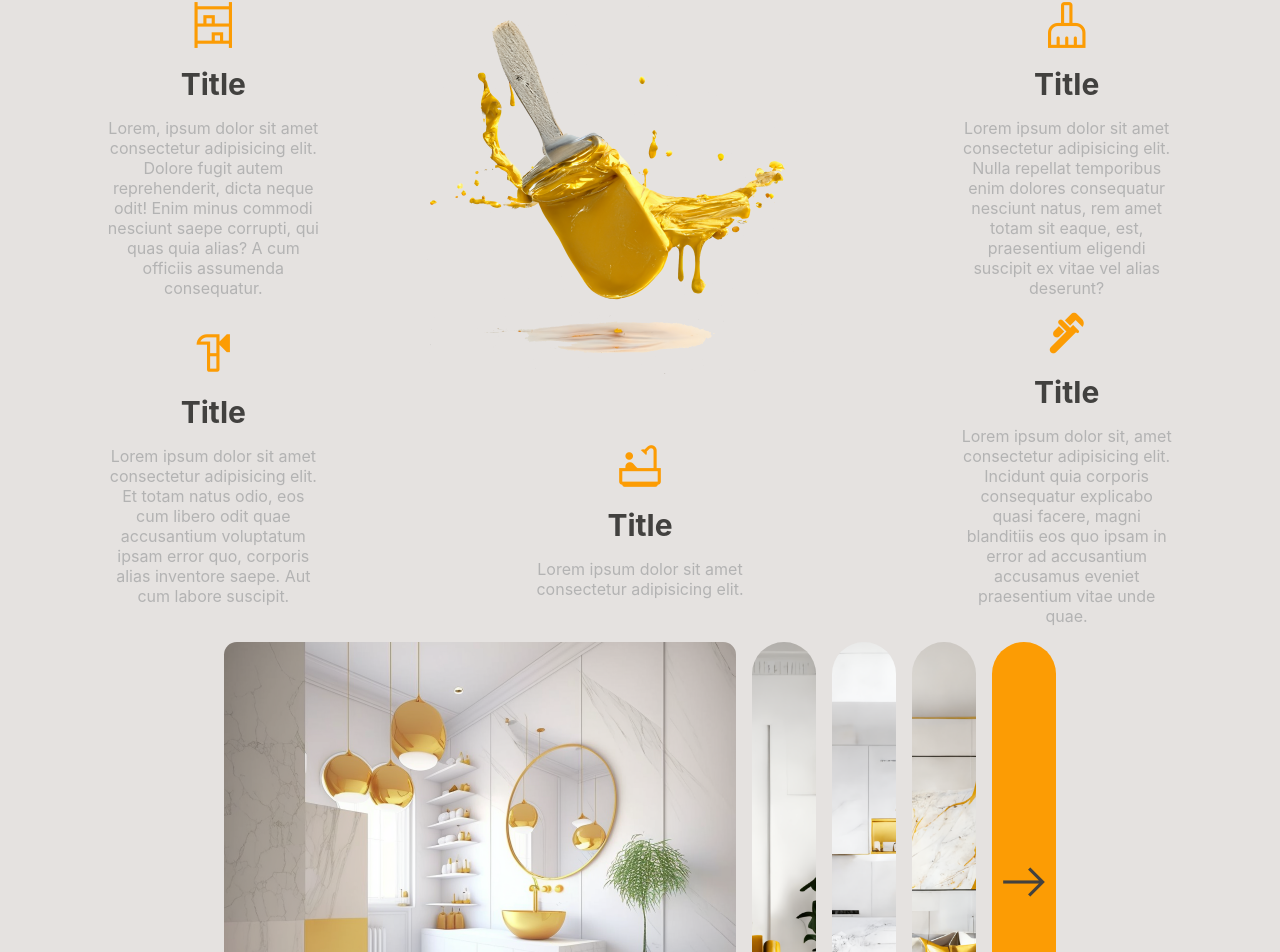
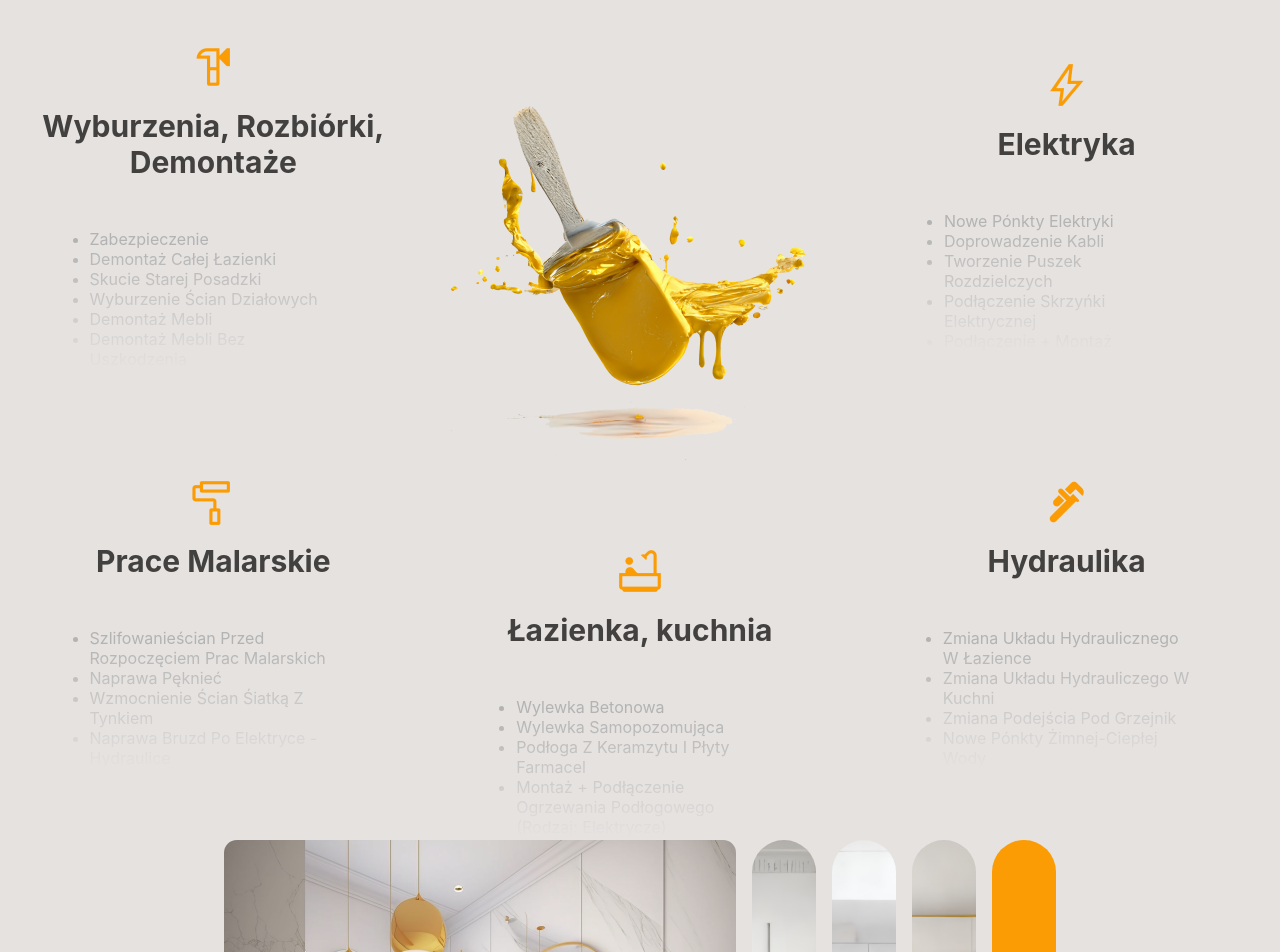
Before and after one commit to Collert/Comfort-Lux-norev, a React (Create React App) app: page / in a window 1280 px wide. Shown: the part 746-1698 px from the top of the page. Built offline with nearby package versions, Linux system fonts and the light colour scheme.

Commit message:
Put actual text into sections

```diff
--- a/src/components/FloatingBullets.jsx
+++ b/src/components/FloatingBullets.jsx
@@ -6,42 +6,161 @@ export default function FloatingBullets () {
             <div className="bullet-column">
                 <div className="floating-bullet">
                     <div className="wrapper">
-                        <div><span className="material-symbols-outlined">shelves</span></div>
-                        <div><h3>Title</h3></div>
-                        <div><p>Lorem, ipsum dolor sit amet consectetur adipisicing elit. Dolore fugit autem reprehenderit, dicta neque odit! Enim minus commodi nesciunt saepe corrupti, qui quas quia alias? A cum officiis assumenda consequatur.</p></div>
+                        <div><span className="material-symbols-outlined">hardware</span></div>
+                        <div><h3>Wyburzenia, Rozbiórki, Demontaże</h3></div>
+                        <div>
+                            <ul>
+                                <li>Zabezpieczenie</li>
+                                <li>Demontaż Całej Łazienki</li>
+                                <li>Skucie Starej Posadzki</li>
+                                <li>Wyburzenie Ścian Działowych</li>
+                                <li>Demontaż Mebli</li>
+                                <li>Demontaż Mebli Bez Uszkodzenia</li>
+                                <li>Demontaż Glazury - Terakoty</li>
+                                <li>Zerwanie Starej Farby</li>
+                                <li>Zerwanie Tynków</li>
+                                <li>Poszerzenie Otworów W Ścianach</li>
+                                <li>Demontaż Deski Podłogowej</li>
+                                <li>Demontaż Paneli</li>
+                                <li>Demontaż Sufitu Podwieszanego</li>
+                                <li>Demontaż Drzwi</li>
+                                <li>Demontaż Futryn</li>
+                                <li>Demontaż Płyt GK Ze Ścian</li>
+                                <li>Demontaż Karniszy</li>
+                                <li>Demontaż Lamp</li>
+                                <li>Zerwanie Tapet</li>
+                                <li>Wynos Gruzu</li>
+                                <li>Kontener Na Gruz</li>
+                            </ul>
+                        </div>
                     </div>
                 </div>
                 <div className="floating-bullet">
                     <div className="wrapper">
-                        <div><span className="material-symbols-outlined">hardware</span></div>
-                        <div><h3>Title</h3></div>
-                        <div><p>Lorem ipsum dolor sit amet consectetur adipisicing elit. Et totam natus odio, eos cum libero odit quae accusantium voluptatum ipsam error quo, corporis alias inventore saepe. Aut cum labore suscipit.</p></div>
+                        <div><span className="material-symbols-outlined">imagesearch_roller</span></div>
+                        <div><h3>Prace Malarskie</h3></div>
+                        <div>
+                            <ul>
+                                <li>Szlifowanieścian Przed Rozpoczęciem Prac Malarskich</li>
+                                <li>Naprawa Pęknieć</li>
+                                <li>Wzmocnienie Ścian Śiatką Z Tynkiem</li>
+                                <li>Naprawa Bruzd Po Elektryce - Hydraulice</li>
+                                <li>Gruntowanie</li>
+                                <li>Wyrównanie Ścian-Sufitu Tynkie (Punktowo)</li>
+                                <li>Tynkowanie Ścian Po Listwach Prowadzączych</li>
+                                <li>Gładzie</li>
+                                <li>Gładz Dekoracyjna</li>
+                                <li>Malowanie (Na Biało)</li>
+                                <li>Malowanie (Kolorem)</li>
+                                <li>Akryl</li>
+                                <li>Malowanie Farbą Olejową</li>
+                                <li>Poprawki Malarskie</li>
+                            </ul>
+                        </div>
                     </div>
                 </div>
             </div>
             <div className="bullet-column">
-                <img id="brush-illustration" src="/ai_illustrations/brush.png"/>
+                <img id="brush-illustration" alt="golden paintbrush" src="/ai_illustrations/brush.png"/>
                 <div className="floating-bullet">
                     <div className="wrapper">
                         <div><span className="material-symbols-outlined">bathtub</span></div>
-                        <div><h3>Title</h3></div>
-                        <div><p>Lorem ipsum dolor sit amet consectetur adipisicing elit.</p></div>
+                        <div><h3>Łazienka, kuchnia</h3></div>
+                        <div>
+                            <ul>
+                                <li>Wylewka Betonowa</li>
+                                <li>Wylewka Samopozomująca</li>
+                                <li>Podłoga Z Keramzytu I Płyty Farmacel</li>
+                                <li>Montaż + Podłączenie Ogrzewania Podłogowego (Rodzaj: Elektrycze)</li>
+                                <li>Hydroizolacja</li>
+                                <li>Układanie Płytek O Standarowych Wymiarach</li>
+                                <li>Układanie Płytek Wieloformatowych</li>
+                                <li>Układanie Płytek O Małych Formatach</li>
+                                <li>Zrobienie Półek Z Płytek</li>
+                                <li>Cięcie Płytek Pod Kątem 45 (Płytka Wieloformatowa)</li>
+                                <li>Cięcie Płytek Pod Kątem 45 (Płytka O Standardowych Wymiarach Oraz Maloformatowa Płytka)</li>
+                                <li>Wywiercanie Otworów W Płytce</li>
+                                <li>Fugowanie Jako Odzielny Element</li>
+                                <li>Zabudowa Stelażu WD / BD</li>
+                                <li>Zabudowa Rur (Pionowych - Poziomych)</li>
+                                <li>Zabudowa Rur Z Rewizą Pod Liczniki Wody</li>
+                                <li>Zabudowa Wanny</li>
+                                <li>Zabudowa Rur Od Wentylacji</li>
+                                <li>Zabudowa Pod Półkie</li>
+                                <li>Zabudowa Wanny Z Wnęką Na Stopy</li>
+                                <li>Montaż Sufitu Podwieszanego Na Powierzchi O Małej Ilości M2 (Pojedycze Płytowanie , Bez Wypełnienia)</li>
+                                <li>Montaż Sufitu Podwieszanego Na Powierzchi O Małej Ilości M2 (Podwójne Płytowanie Z Wypełnieniem)</li>
+                                <li>Montaz Sufitu Podwieszanego Typu "ARMSTRONG"</li>
+                                <li>Montaż Sufitu Podwieszanego (Konstrukcja Artestyczna)</li>
+                                <li>Wygłuszenie Ścian</li>
+                                <li>Montaż Zlewu</li>
+                                <li>Montaż Umywalki</li>
+                                <li>Montaż + Podłączenie Kranu</li>
+                                <li>Montaż Umywalki Z Szafką</li>
+                                <li>Montaż WC</li>
+                                <li>Montaż BD</li>
+                                <li>Montaż Grzejnika</li>
+                                <li>Montaż Zestawu Natynkowego</li>
+                                <li>Montaż Pojedyczych Elementów Natynkowych</li>
+                                <li>Montaż Lustra</li>
+                                <li>Montaż Kabiny Prysznicowej</li>
+                                <li>Montaż Wanny</li>
+                                <li>Montaż Oświetlenia (O Standardowych Wymiarach)</li>
+                                <li>Montaż Gniazdek / Włączników</li>
+                                <li>montaż szafek</li>
+                                <li>Składanie Szafek</li>
+                                <li>Montaż + Docięcie Blatu</li>
+                                <li>Podłączenie Piekarnika</li>
+                                <li>Podłączenie Płyty Indukcyjnej</li>
+                                <li>Podłączenie Zmywarki</li>
+                                <li>Podłączenie Pralki</li>
+                                <li>Montaż + Podłączenie Okapu</li>
+                                <li>Silikony</li>
+                                <li>Akryl</li>
+                                <li>Gładzie (Na Powierzchni O Małej Ilości M2)</li>
+                                <li>Malowanie (Na Powierzchni O Małej Ilości M2)</li>
+                            </ul>
+                        </div>
                     </div>
                 </div>
             </div>
             <div className="bullet-column">
                 <div className="floating-bullet">
                     <div className="wrapper">
-                        <div><span className="material-symbols-outlined">cleaning_services</span></div>
-                        <div><h3>Title</h3></div>
-                        <div><p>Lorem ipsum dolor sit amet consectetur adipisicing elit. Nulla repellat temporibus enim dolores consequatur nesciunt natus, rem amet totam sit eaque, est, praesentium eligendi suscipit ex vitae vel alias deserunt?</p></div>
+                        <div><span className="material-symbols-outlined">bolt</span></div>
+                        <div><h3>Elektryka</h3></div>
+                        <div>
+                            <ul>
+                                <li>Nowe Pónkty Elektryki</li>
+                                <li>Doprowadzenie Kabli</li>
+                                <li>Tworzenie Puszek Rozdzielczych</li>
+                                <li>Podłączenie Skrzyńki Elektrycznej</li>
+                                <li>Podłączenie + Montaż Oświtlenia Led</li>
+                                <li>Doprowadzenie Kabli Rtv</li>
+                                <li>Podłązenie Domofonu</li>
+                                <li>Podączenie Tv</li>
+                                <li>Podłączenie Klimatyzacji</li>
+                                <li>Podłączenie Sprzetu Agd</li>
+                                <li>Podłączenie Żaluzi Elektryczych</li>
+                            </ul>
+                        </div>
                     </div>
                 </div>
                 <div className="floating-bullet">
                     <div className="wrapper">
                         <div><span className="material-symbols-outlined">plumbing</span></div>
-                        <div><h3>Title</h3></div>
-                        <div><p>Lorem ipsum dolor sit, amet consectetur adipisicing elit. Incidunt quia corporis consequatur explicabo quasi facere, magni blanditiis eos quo ipsam in error ad accusantium accusamus eveniet praesentium vitae unde quae.</p></div>
+                        <div><h3>Hydraulika</h3></div>
+                        <div>
+                            <ul>
+                                <li>Zmiana Układu Hydraulicznego W Łazience</li>
+                                <li>Zmiana Układu Hydrauliczego W Kuchni</li>
+                                <li>Zmiana Podejścia Pod Grzejnik</li>
+                                <li>Nowe Pónkty Żimnej-Ciepłej Wody</li>
+                                <li>Montaż Stelażu Wc</li>
+                                <li>Montaż Stelażu Bd</li>
+                                <li>Praze Hydraulicze Po Zalaniu</li>
+                            </ul>
+                        </div>
                     </div>
                 </div>
             </div>
--- a/src/style.css
+++ b/src/style.css
@@ -52,6 +52,7 @@ header {
     width: 100vw;
     transition: all 200ms ease;
     border-bottom: none;
+    z-index: 5;
 }
 
 header.scrolled {
@@ -122,14 +123,20 @@ button.accent {
     box-shadow: -8px 10px 20px #0000004a;
 }
 
+section#five-bullet-points:hover {
+    isolation: auto;
+}
+
 section#five-bullet-points {
     display: grid;
     grid-template-columns: repeat(3, 1fr);
+    isolation: isolate;
 }
 
 .bullet-column {
     display: grid;
     grid-template-rows: 1fr 1fr;
+    place-items: center;
 }
 
 .bullet-column:nth-child(2) {
@@ -144,6 +151,8 @@ section#five-bullet-points {
 .floating-bullet>.wrapper {
     display: grid;
     place-items: center;
+    max-width: 90%;
+    overflow-y: visible;
 }
 
 .floating-bullet>.wrapper {
@@ -157,15 +166,58 @@ section#five-bullet-points {
 .floating-bullet>.wrapper h3 {
     color: var(--text-dark);
     font-size: 30px;
+    text-align: center;
 }
-.floating-bullet>.wrapper p {
+.floating-bullet>.wrapper li {
     color: var(--text-light);
-    max-width: 50%;
-    text-align: center;
+    /* max-width: 50%; */
+    /* text-align: center; */
+}
+
+.floating-bullet>.wrapper ul {
+    overflow: hidden;
+    background: var(--background-main);
+    /* linear-gradient(180deg, var(--background-main) 0%, rgba(0,0,0,0) 100%); */
+    z-index: 2;
+    border: 1px solid transparent;
+    transition: all 300ms ease;
+    padding: 1rem 3rem;
+    max-height: 10rem;
+}
+
+.floating-bullet:hover ul {
+    max-height: 100rem;
+    border: 1px solid transparent;
+    border-image-source: linear-gradient(to bottom, rgba(0,0,0,0) 20%, black 100%);
+    border-image-slice: 1;
+    margin: 0;
+    z-index: 3;
+}
+
+.floating-bullet>.wrapper ul::after {
+    content: '';
+    position: absolute;
+    bottom: -1rem;
+    left: 0;
+    opacity: 1;
+    height: 100%;
+    width: 100%;
+    transition: all 300ms ease;
+    background: linear-gradient(to bottom, rgba(0,0,0,0) 20%, var(--background-main) 100%);
+}
+
+.floating-bullet:hover>.wrapper ul::after {
+    opacity: 0;
+    bottom: -20rem;
+}
+
+.floating-bullet>.wrapper>div:has(ul) {
+    position: relative;
+    height: 10rem;
+    place-items: start center;
 }
 
 .floating-bullet>.wrapper>div {
-    overflow-y: hidden;
     display: grid;
     place-items: center;
 }
--- a/src/styles/gallery.css
+++ b/src/styles/gallery.css
@@ -329,6 +329,7 @@
     animation: reveal-gallery 2s ease;
     display: grid;
     grid-template-rows: auto 1fr;
+    z-index: 20;
 }
 
 .full-gallery>* {
```
Also changed, not shown: src/components/Hero.jsx (+4 -5 lines).
